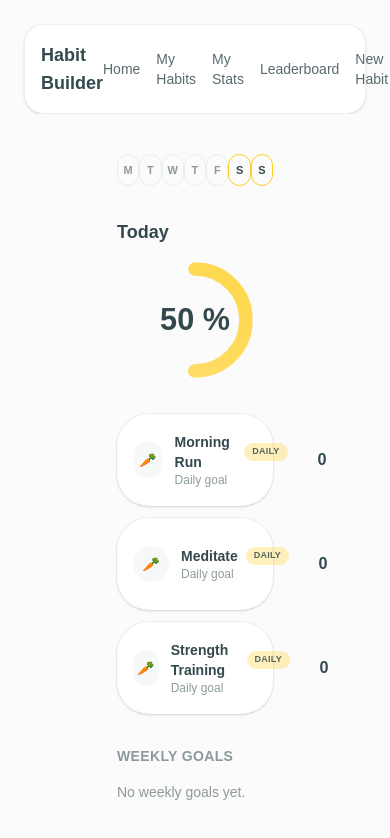
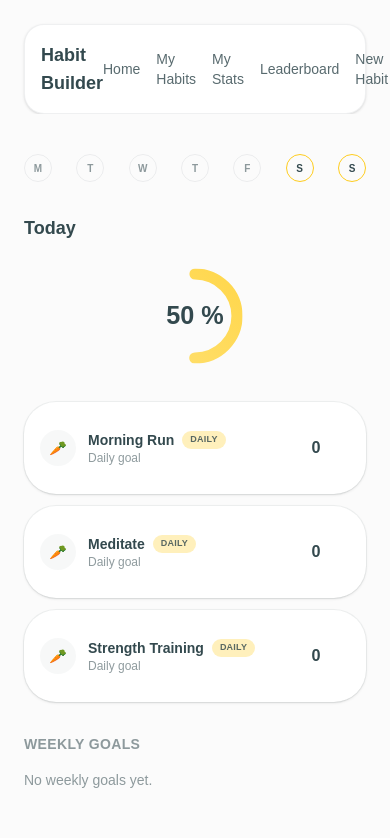
Before and after one commit to JoaquinManchenoP/Habit-Builder, a Next.js app: page /home in a window 390 px wide. Shown: the top 838 px of the page. Built offline with nearby package versions, Linux system fonts and the light colour scheme; a web font is replaced by a local one.

Commit message:
Made home page responsive

```diff
--- a/app/home/components/HomeCalendar.jsx
+++ b/app/home/components/HomeCalendar.jsx
@@ -2,11 +2,11 @@
 
 export default function HomeCalendar({ weekDays }) {
   return (
-    <div className="flex items-center justify-between">
+    <div className="flex w-full flex-wrap items-center justify-between gap-2 sm:gap-0">
       {weekDays.map((day, index) => (
         <div
           key={`${day}-${index}`}
-          className={`flex h-8 w-8 items-center justify-center rounded-full text-[11px] font-semibold ${
+          className={`flex h-7 w-7 items-center justify-center rounded-full text-[10px] font-semibold sm:h-8 sm:w-8 sm:text-[11px] ${
             index === 5
               ? "border border-[color:var(--app-accent)] text-slate-900"
               : index === 6
--- a/app/home/components/MainCircularProgress.jsx
+++ b/app/home/components/MainCircularProgress.jsx
@@ -7,7 +7,7 @@ export default function MainCircularProgress({ progress }) {
     <>
       <h1 className="text-lg font-semibold text-slate-900">Today</h1>
       <div className="flex items-center justify-center">
-        <div className="scale-170 mt-6">
+        <div className="mt-6 scale-[1.4] lg:scale-[1.6] md:scale-[1.6] sm:scale-[1.5] min-[1100px]:scale-170">
           <CircularProgress
             percent={progress.percent}
             value={progress.percent}
--- a/app/home/components/dailyHabitsSection/DailyHabitCard.jsx
+++ b/app/home/components/dailyHabitsSection/DailyHabitCard.jsx
@@ -39,13 +39,15 @@ export default function DailyHabitCard({ habit, onIncrement }) {
       onClick={() => onIncrement?.(habit)}
       className="flex items-center justify-between rounded-2xl bg-white px-4 py-3 shadow-sm ring-1 ring-slate-200/70 transition hover:-translate-y-0.5 hover:shadow-md active:scale-[0.98]"
     >
-      <div className="flex items-center gap-3">
+      <div className="flex min-w-0 flex-1 items-center gap-3">
         <span className="flex h-9 w-9 items-center justify-center rounded-full bg-slate-100 text-sm">
           🥕
         </span>
-        <div>
-          <div className="flex items-center gap-2">
-            <p className="text-sm font-semibold text-slate-900">{habit.name}</p>
+        <div className="min-w-0">
+          <div className="flex flex-wrap items-center gap-2">
+            <p className="min-w-0 break-words text-sm font-semibold text-slate-900">
+              {habit.name}
+            </p>
             <span className="rounded-full bg-[color:var(--app-accent)]/30 px-2 py-0.5 text-[9px] font-semibold uppercase tracking-wide text-slate-700">
               Daily
             </span>
@@ -53,7 +55,7 @@ export default function DailyHabitCard({ habit, onIncrement }) {
           <p className="text-xs text-slate-500">Daily goal</p>
         </div>
       </div>
-      <div className="scale-[0.9]">
+      <div className="shrink-0 scale-[0.9]">
         <CircularProgress
           percent={progressPercent}
           value={todayCount}
--- a/app/home/components/dailyHabitsSection/DailyHabitSection.jsx
+++ b/app/home/components/dailyHabitsSection/DailyHabitSection.jsx
@@ -4,7 +4,7 @@ import DailyHabitCard from "./DailyHabitCard";
 
 export default function DailyHabitsSection({ todayList, onIncrement }) {
   return todayList.length ? (
-    <div className="flex flex-col gap-3 mt-15">
+    <div className="flex flex-col gap-3 mt-13 lg:mt-15 md:mt-15 sm:mt-13">
       {todayList.map((habit) => (
         <DailyHabitCard
           key={habit.id}
--- a/app/home/components/weekleyhabits section/WeekleyHabitCard.jsx
+++ b/app/home/components/weekleyhabits section/WeekleyHabitCard.jsx
@@ -19,13 +19,15 @@ export default function WeekleyHabitCard({
       {isCompleteWeek ? (
         <div className="pointer-events-none absolute inset-0 z-20 rounded-2xl bg-slate-900/30" />
       ) : null}
-      <div className="flex items-center gap-3">
+      <div className="flex min-w-0 flex-1 items-center gap-3">
         <span className="flex h-9 w-9 items-center justify-center rounded-full bg-slate-100 text-sm">
           🥗
         </span>
-        <div>
-          <div className="flex items-center gap-2">
-            <p className="text-sm font-semibold text-slate-900">{habit.name}</p>
+        <div className="min-w-0">
+          <div className="flex flex-wrap items-center gap-2">
+            <p className="min-w-0 break-words text-sm font-semibold text-slate-900">
+              {habit.name}
+            </p>
             <span className="rounded-full bg-[color:var(--app-accent)]/30 px-2 py-0.5 text-[9px] font-semibold uppercase tracking-wide text-slate-700">
               Weekly
             </span>
@@ -33,7 +35,7 @@ export default function WeekleyHabitCard({
           <p className="text-xs text-slate-500">Weekly goal</p>
         </div>
       </div>
-      <div className="scale-[0.9]">
+      <div className="shrink-0 scale-[0.9]">
         <CircularProgress
           percent={progressPercent}
           value={currentCount}
--- a/app/home/page.js
+++ b/app/home/page.js
@@ -79,8 +79,8 @@ export default function HomePage() {
   const weeklyList = useMemo(() => weeklyHabits, [weeklyHabits]);
 
   return (
-    <div className="-mx-6 -mt-6 min-h-screen bg-slate-50 px-6 py-10 text-slate-900">
-      <div className="mx-auto w-[40vw] space-y-8">
+    <div className="-mx-4 -mt-6 min-h-screen bg-slate-50 px-4 py-10 text-slate-900 sm:-mx-6 sm:px-6">
+      <div className="mx-auto space-y-8 lg:w-[55vw] md:w-4/6 sm:w-full ">
         <HomeCalendar weekDays={WEEK_DAYS} />
         <div className="space-y-4">
           <MainCircularProgress progress={TODAY_PROGRESS} />
```
